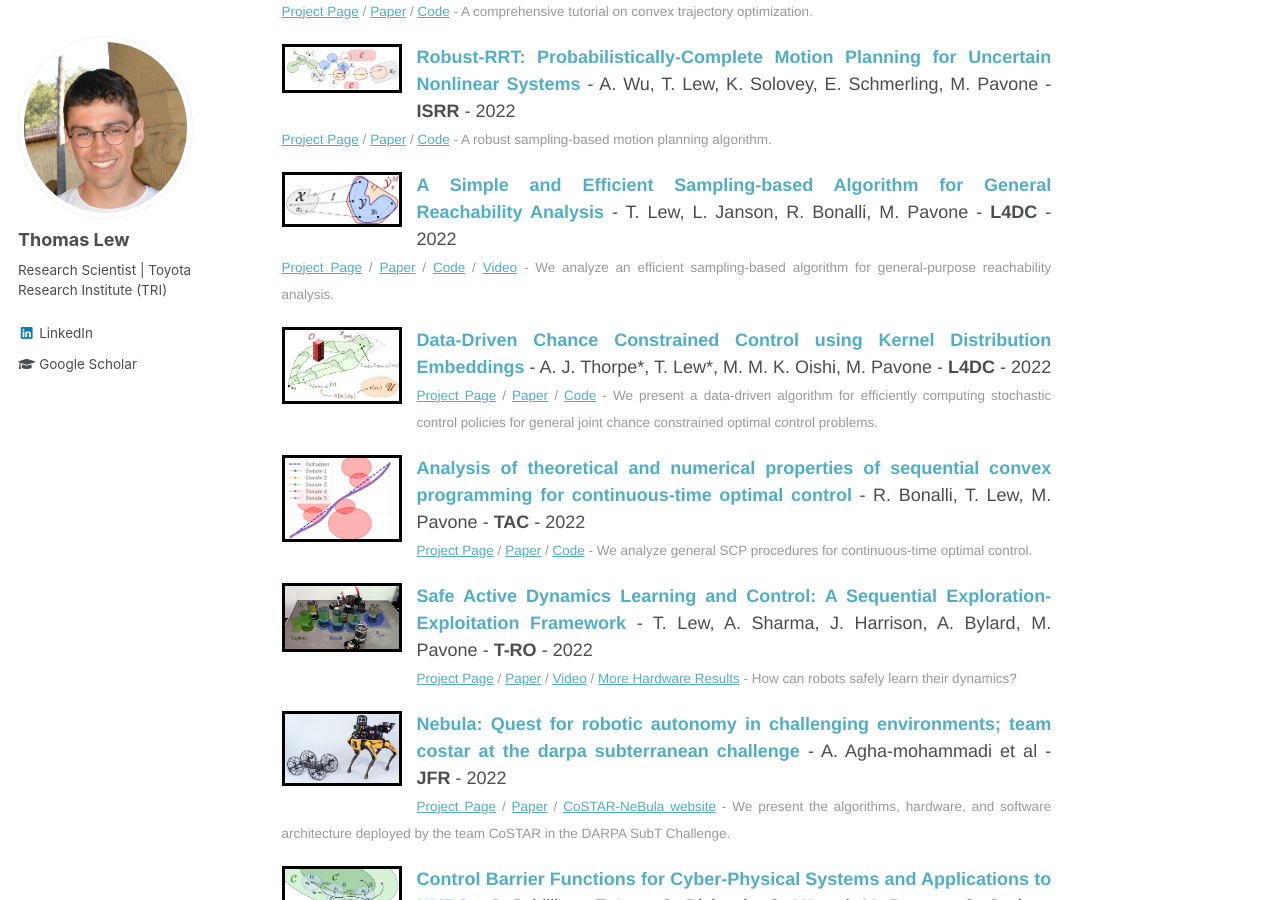
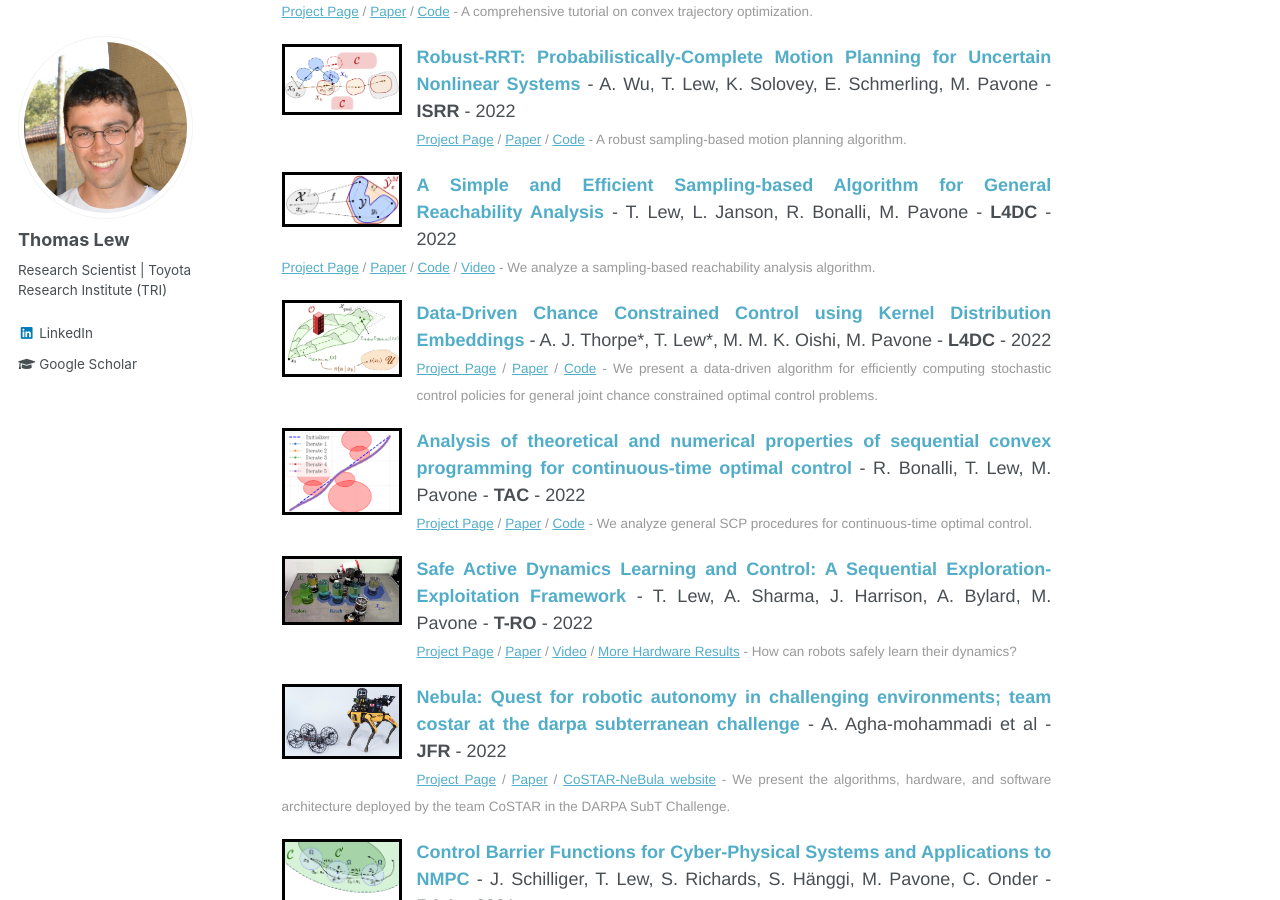
Before and after one commit to thomasjlew/thomasjlew.github.io, a Jekyll site: the page built from _pages/about.md, in a window 1280 px wide and 900 px high, scrolled down 2105 px. Built offline with Jekyll 4.4.1, drawn with Linux system fonts in a browser that asks for light colours.

Commit message:
Small changes to figures.

```diff
--- a/_publications/2022-06-20_randup_l4dc.md
+++ b/_publications/2022-06-20_randup_l4dc.md
@@ -7,7 +7,7 @@ excerpt: '<br />
 [Paper](https://arxiv.org/abs/2112.05745) /
 [Code](https://github.com/StanfordASL/RandUP) /
 [Video](https://youtu.be/sDkblTwPuEg) -
-We analyze an efficient sampling-based algorithm for general-purpose reachability analysis.'
+We analyze a sampling-based reachability analysis algorithm.'
 date: 2022-09-25
 # venue: 'Learning for Dynamics and Control'
 venue: 'L4DC'
```
Also changed, not shown: _publications/2022-06-20_cbfs_delays.md (+1 -1 lines), _publications/2022-06-20_cc_rocket.md (+1 -1 lines), _publications/2022-06-20_convex.md (+1 -1 lines), _publications/2022-06-20_learning_scp.md (+1 -1 lines), _publications/2022-06-20_robustrrt.md (+1 -1 lines), images/cbfs_delays.png, images/cc_rocket/cc_rocket_vertical.png (added), images/convex_vertical.png (added), images/learning_scp_vertical.png (added), images/robustrrt_vertical.png (added).
